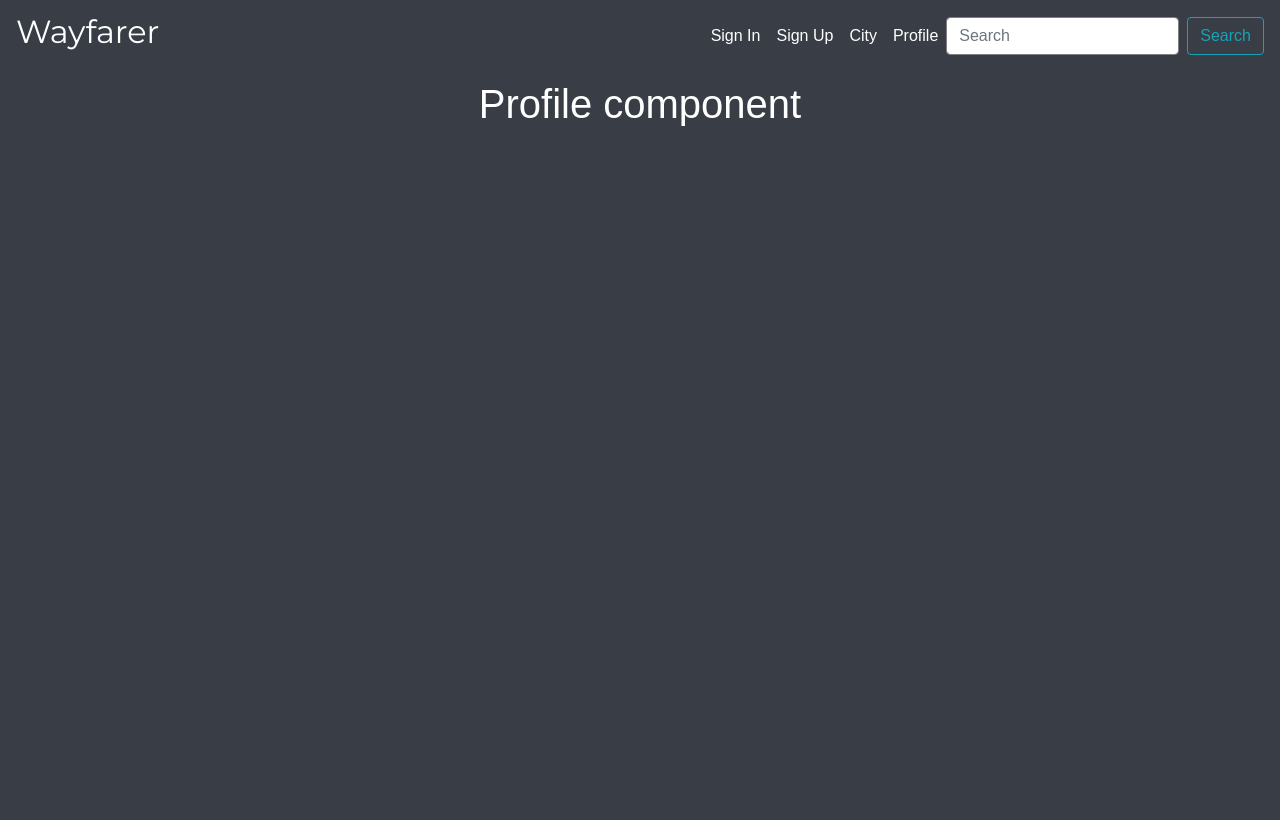
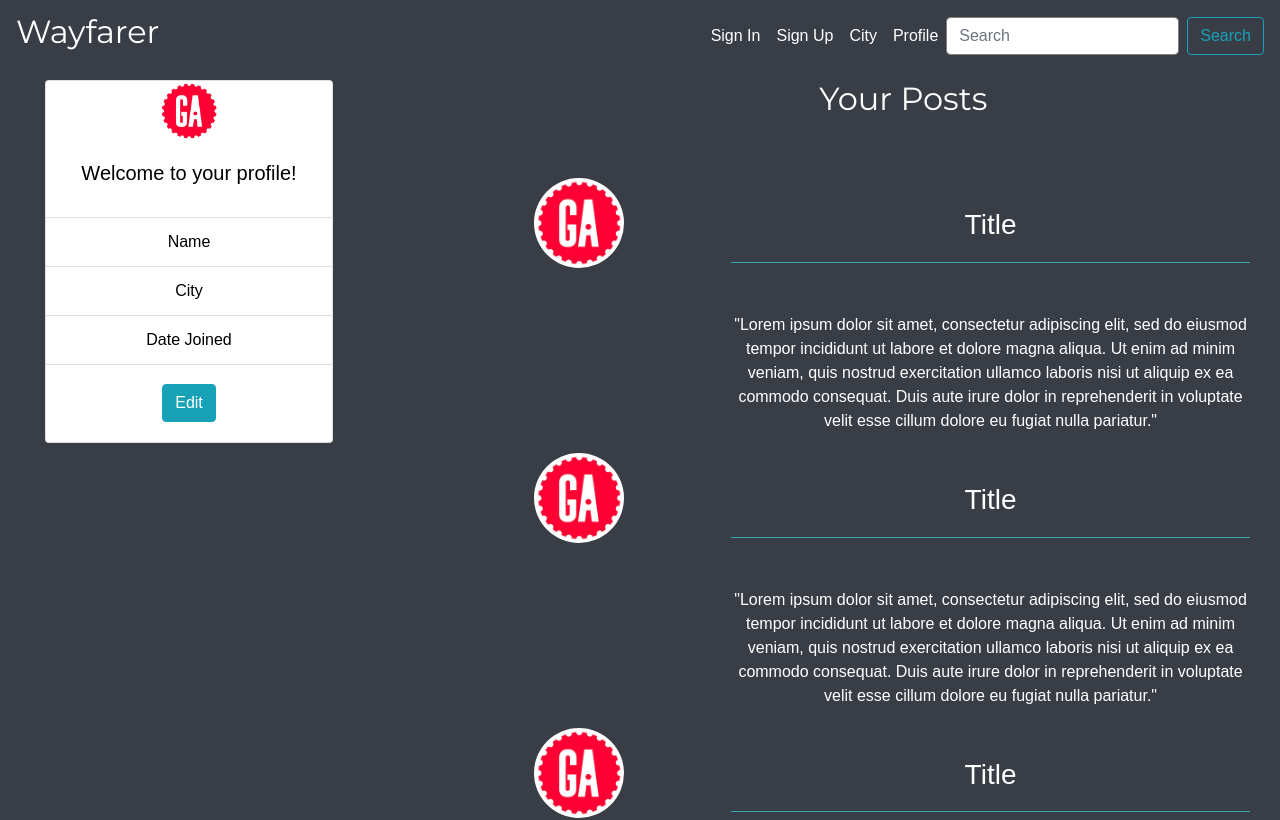
Before and after one commit to brandonmcastillo/Oasis-FrontEnd, a React (Create React App) app: page /profile in a window 1280 px wide. Shown: the top 820 px of the page. Built offline with nearby package versions, Linux system fonts and the light colour scheme.

Commit message:
Created Profile Components

```diff
--- a/src/components/Forms/BgVideo.js
+++ b/src/components/Forms/BgVideo.js
@@ -1,21 +1,21 @@
-import React, { Component } from 'react';
-import { Player } from 'video-react';
-import './BgVideo.css';
-// import LoginForm from './LoginForm';
+// import React, { Component } from 'react';
+// import { Player } from 'video-react';
+// import './BgVideo.css';
+// // import LoginForm from './LoginForm';
 
-class BgVideo extends Component {
-  render() {
-    return (
-      <div>
-        <Player
-          playsInline
+// class BgVideo extends Component {
+//   render() {
+//     return (
+//       <div>
+//         <Player
+//           playsInline
 
-          poster="/assets/poster.png"
-          src="https://media.w3.org/2010/05/sintel/trailer_hd.mp4"
-        />
+//           poster="/assets/poster.png"
+//           src="https://media.w3.org/2010/05/sintel/trailer_hd.mp4"
+//         />
 
-      </div>
-    );
-  }
-}
-export default BgVideo;
+//       </div>
+//     );
+//   }
+// }
+// export default BgVideo;
--- /dev/null
+++ b/src/components/Profile/Post.css
@@ -0,0 +1,10 @@
+.Your-Post {
+    margin-left: 100px;
+    padding-bottom: 1em;
+}
+
+.Profile-image-post {
+    margin-top: 20px;
+    height: 90px;
+    width: 90px;
+}
--- a/src/components/Profile/Post.js
+++ b/src/components/Profile/Post.js
@@ -0,0 +1,30 @@
+import React, { Component } from 'react'
+import { Container, Row, Col, Image } from 'react-bootstrap';
+import GA from './GA.jpg'
+import './Post.css'
+// Tempoary template
+export default class Post extends Component {
+  render() {
+    return (
+      <div>
+         <Container fluid={true}>
+          <Row noGutters={false}>
+            <Col xs={4} sm={4} md={4}>
+              {/* Must Change to this.props.user */}
+            <Image className="Profile-image-post" src={GA} roundedCircle fluid/>
+           </Col>
+            <Col xs={8} sm={8} md={8}>
+              <h3>Title</h3>
+              "Lorem ipsum dolor sit amet, consectetur adipiscing elit,
+                  sed do eiusmod tempor incididunt ut labore et dolore magna aliqua.
+                  Ut enim ad minim veniam, quis nostrud exercitation ullamco laboris
+                  nisi ut aliquip ex ea commodo consequat. Duis aute irure dolor in
+                  reprehenderit in voluptate velit esse cillum dolore eu fugiat
+                    nulla pariatur."
+            </Col>
+          </Row>
+        </Container>
+      </div>
+    )
+  }
+}
--- /dev/null
+++ b/src/components/Profile/PostList.js
@@ -0,0 +1,14 @@
+import React, { Component } from 'react';
+import Post from './Post.js'
+import './Post.css'
+class PostList extends Component {
+    render() {
+        return (
+            <div>
+                <Post/>
+            </div>
+        );
+    }
+}
+
+export default PostList;
--- a/src/components/Profile/Profile.js
+++ b/src/components/Profile/Profile.js
@@ -1,10 +1,25 @@
 import React, { Component } from 'react'
-
+import UserProfileList from './UserProfileList'
+import PostList from './PostList'
+import { Container, Row, Col } from 'react-bootstrap';
  class Profile extends Component {
   render() {
     return (
       <div>
-            <h1>Profile component</h1>
+      <Container fluid={true}>
+        <Row noGutters={false}>
+            <Col xs={12} sm={12} md={4}>
+              <UserProfileList />
+            </Col>
+            <Col xs={12} sm={12} md={8}>
+              {/* User Posts */}
+              <h2 className="Your-Post">Your Posts</h2>
+              <PostList />
+              <PostList />
+              <PostList />
+              </Col>
+              </Row>
+      </Container>
       </div>
     )
   }
--- /dev/null
+++ b/src/components/Profile/UserProfileInfo.css
@@ -0,0 +1,13 @@
+.list-group-item, .title  {
+    color: black;
+}
+
+.Profile-Card {
+    margin-left: 30px;
+}
+
+.Profile-image {
+    height: 60px;
+    width: 60px;
+    margin: auto;
+}
--- /dev/null
+++ b/src/components/Profile/UserProfileInfo.js
@@ -0,0 +1,32 @@
+import React, { Component } from 'react'
+import { Card, ListGroup, ListGroupItem, Button, Image} from 'react-bootstrap'
+import './UserProfileInfo.css'
+import GA from "./GA.jpg"
+export default class UserInfo extends Component {
+  render() {
+    return (
+      <div>
+        <Card className="Profile-Card" style={{ width: '18rem' }}>
+          <Image className="Profile-image" src={GA} roundedCircle fluid/>
+            <Card.Body>
+              <Card.Title className="title">Welcome to your profile!</Card.Title>
+                </Card.Body>
+          <ListGroup className="list-group-flush">
+                      {/* Will Change to Current User */}
+                    <ListGroupItem>Name</ListGroupItem>
+                    <ListGroupItem>City</ListGroupItem>
+                    <ListGroupItem>Date Joined</ListGroupItem>
+                  </ListGroup>
+            <Card.Body>
+            <Button
+          value="Submit"
+          type="submit"
+          className="btn-info"
+          onClick={this.props.updateInfo}
+        > Edit </Button>
+            </Card.Body>
+        </Card>
+      </div>
+    )
+  }
+}
--- /dev/null
+++ b/src/components/Profile/UserProfileList.js
@@ -0,0 +1,14 @@
+import React, { Component } from 'react';
+import UserInfo from './UserProfileInfo';
+
+class UserProfileList extends Component {
+    render() {
+        return (
+            <div>
+                <UserInfo/>
+            </div>
+        );
+    }
+}
+
+export default UserProfileList;
--- a/src/config/routes.js
+++ b/src/config/routes.js
@@ -4,7 +4,7 @@ import Home from '../components/Home/Home';
 import SignUpForm from '../components/Forms/SignUpForm'
 import SignInForm from '../components/Forms/LoginForm';
 import city from '../components/CitiesContainer/CitiesContainer';
-import profile from '../components/Profile/Profile';
+import Profile from '../components/Profile/Profile';
 // import TodosContainer from '../containers/TodosContainer';
 
 export default (
@@ -13,6 +13,6 @@ export default (
     <Route path='/User' component={ SignInForm } />
     <Route path='/Post' component={ SignUpForm } />
     <Route path='/city' component={ city} />
-    <Route path='/profile' component={ profile} />
+    <Route path='/profile' component={ Profile} />
   </Switch>
 )
```
Also changed, not shown: src/components/Forms/BgVideo.css (deleted), src/components/Profile/GA.jpg (added), src/components/Profile/PostContainer.js (deleted), src/components/Profile/UserInfo.js (deleted).
